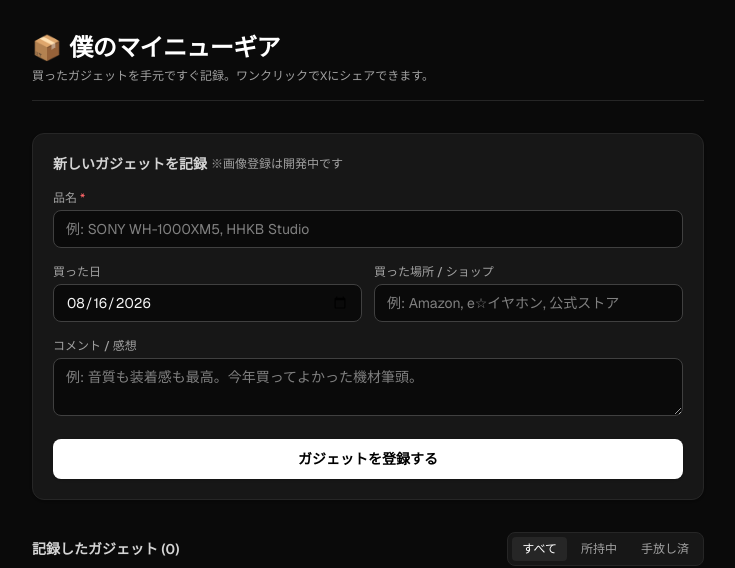
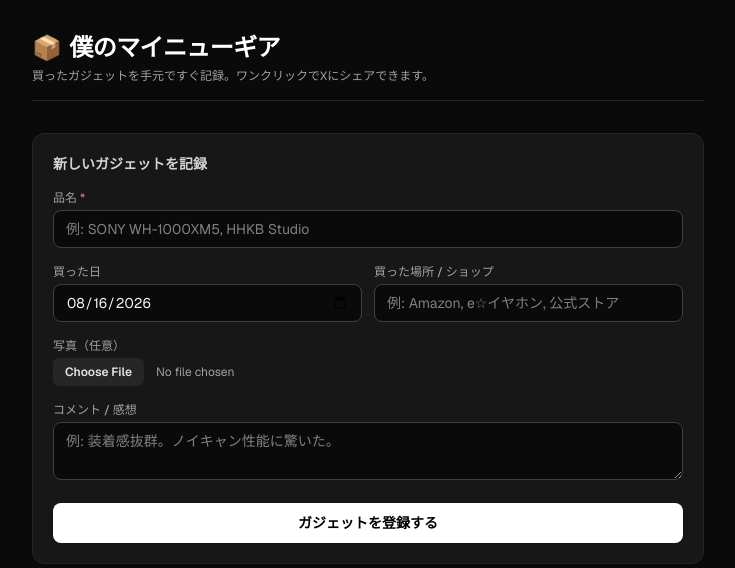
Before and after one commit to amiami/my_new_gear, a Next.js app: page / in a window 1280 px wide. Shown: the top 568 px of the page, without its empty margins (272-1007 px from the left). Built offline with nearby package versions, Linux system fonts and the light colour scheme; no server answers.

Commit message:
feat: 画像登録機能

```diff
--- a/app/page.tsx
+++ b/app/page.tsx
@@ -1,6 +1,7 @@
 "use client";
 
-import { useState, useEffect } from "react";
+import { useState, useEffect, useRef } from "react";
+import { supabase } from "@/lib/supabase";
 
 type Gear = {
   id: string;
@@ -8,6 +9,7 @@ type Gear = {
   boughtAtDate: string;
   boughtLocation: string;
   comment: string;
+  imageUrl?: string;
   isDisposed: boolean;
   createdAt: number;
 };
@@ -20,9 +22,13 @@ export default function MyNewGearApp() {
   );
   const [boughtLocation, setBoughtLocation] = useState("");
   const [comment, setComment] = useState("");
+  const [selectedFile, setSelectedFile] = useState<File | null>(null);
+  const [isUploading, setIsUploading] = useState(false);
   const [filterDisposed, setFilterDisposed] = useState<"all" | "active" | "disposed">("all");
 
-  // LocalStorageから初期読み込み
+  const fileInputRef = useRef<HTMLInputElement>(null);
+
+  // LocalStorageから読み込み
   useEffect(() => {
     const saved = localStorage.getItem("my_new_gears");
     if (saved) {
@@ -34,16 +40,41 @@ export default function MyNewGearApp() {
     }
   }, []);
 
-  // 保存処理
   const saveGears = (newGears: Gear[]) => {
     setGears(newGears);
     localStorage.setItem("my_new_gears", JSON.stringify(newGears));
   };
 
-  // ギア登録
-  const handleSubmit = (e: React.FormEvent) => {
+  // ガジェット登録（画像アップロード含む）
+  const handleSubmit = async (e: React.FormEvent) => {
     e.preventDefault();
     if (!name.trim()) return;
+
+    setIsUploading(true);
+    let uploadedImageUrl = "";
+
+    try {
+      // 画像が選択されている場合はSupabase Storageにアップロード
+      if (selectedFile) {
+        const fileExt = selectedFile.name.split(".").pop();
+        const fileName = `${Date.now()}_${Math.random().toString(36).substring(2, 9)}.${fileExt}`;
+        const filePath = `uploads/${fileName}`;
+
+        const { error: uploadError } = await supabase.storage
+          .from("gear-images")
+          .upload(filePath, selectedFile);
+
+        if (uploadError) {
+          throw uploadError;
+        }
+
+        // 公開URLを取得
+        const { data: publicUrlData } = supabase.storage
+          .from("gear-images")
+          .getPublicUrl(filePath);
+
+        uploadedImageUrl = publicUrlData.publicUrl;
+      }
 
       const newGear: Gear = {
         id: crypto.randomUUID ? crypto.randomUUID() : String(Date.now()),
@@ -51,17 +82,27 @@ export default function MyNewGearApp() {
         boughtAtDate,
         boughtLocation: boughtLocation.trim(),
         comment: comment.trim(),
+        imageUrl: uploadedImageUrl || undefined,
         isDisposed: false,
         createdAt: Date.now(),
       };
 
       saveGears([newGear, ...gears]);
+
+      // フォーム初期化
       setName("");
       setBoughtLocation("");
       setComment("");
+      setSelectedFile(null);
+      if (fileInputRef.current) fileInputRef.current.value = "";
+    } catch (err: any) {
+      console.error("Upload error:", err);
+      alert("画像のアップロードまたは登録に失敗しました: " + err.message);
+    } finally {
+      setIsUploading(false);
+    }
   };
 
-  // 処分・売却トグル
   const toggleDisposed = (id: string) => {
     const updated = gears.map((g) =>
       g.id === id ? { ...g, isDisposed: !g.isDisposed } : g
@@ -69,13 +110,11 @@ export default function MyNewGearApp() {
     saveGears(updated);
   };
 
-  // 削除
   const deleteGear = (id: string) => {
-    if (!window.confirm("このギアの記録を削除しますか？")) return;
+    if (!window.confirm("このガジェットの記録を削除しますか？")) return;
     saveGears(gears.filter((g) => g.id !== id));
   };
 
-  // X（旧Twitter）へシェア
   const shareToX = (gear: Gear) => {
     const textLines = [
       `My new gear... 📦✨`,
@@ -100,7 +139,6 @@ export default function MyNewGearApp() {
   return (
     <div className="min-h-screen bg-neutral-950 text-neutral-100 p-4 md:p-8 font-sans">
       <div className="max-w-2xl mx-auto space-y-8">
-        {/* ヘッダー */}
         <header className="border-b border-neutral-800 pb-4">
           <h1 className="text-2xl font-bold tracking-tight text-white flex items-center gap-2">
             <span>📦</span> 僕のマイニューギア
@@ -112,12 +150,9 @@ export default function MyNewGearApp() {
 
         {/* 登録フォーム */}
         <section className="bg-neutral-900 border border-neutral-800 rounded-xl p-5 shadow-sm">
-          <div className="flex items-center mb-4">
-            <h2 className="text-sm font-semibold text-neutral-300 me-1">
+          <h2 className="text-sm font-semibold text-neutral-300 mb-4">
             新しいガジェットを記録
           </h2>
-            <p className="text-xs text-neutral-400">※画像登録は開発中です</p>
-          </div>
           <form onSubmit={handleSubmit} className="space-y-4">
             <div>
               <label className="block text-xs font-medium text-neutral-400 mb-1">
@@ -159,13 +194,31 @@ export default function MyNewGearApp() {
               </div>
             </div>
 
+            {/* 写真添付 */}
+            <div>
+              <label className="block text-xs font-medium text-neutral-400 mb-1">
+                写真（任意）
+              </label>
+              <input
+                type="file"
+                ref={fileInputRef}
+                accept="image/*"
+                onChange={(e) => {
+                  if (e.target.files && e.target.files[0]) {
+                    setSelectedFile(e.target.files[0]);
+                  }
+                }}
+                className="w-full text-xs text-neutral-400 file:mr-3 file:py-1.5 file:px-3 file:rounded-md file:border-0 file:text-xs file:font-semibold file:bg-neutral-800 file:text-neutral-200 hover:file:bg-neutral-700 cursor-pointer"
+              />
+            </div>
+
             <div>
               <label className="block text-xs font-medium text-neutral-400 mb-1">
                 コメント / 感想
               </label>
               <textarea
                 rows={2}
-                placeholder="例: 音質も装着感も最高。今年買ってよかった機材筆頭。"
+                placeholder="例: 装着感抜群。ノイキャン性能に驚いた。"
                 value={comment}
                 onChange={(e) => setComment(e.target.value)}
                 className="w-full px-3 py-2 bg-neutral-950 border border-neutral-700 rounded-lg text-sm focus:outline-none focus:border-neutral-400"
@@ -174,9 +227,10 @@ export default function MyNewGearApp() {
 
             <button
               type="submit"
-              className="w-full py-2.5 bg-white text-black font-semibold rounded-lg text-sm hover:bg-neutral-200 transition-colors shadow"
+              disabled={isUploading}
+              className="w-full py-2.5 bg-white text-black font-semibold rounded-lg text-sm hover:bg-neutral-200 transition-colors shadow disabled:opacity-50"
             >
-              ガジェットを登録する
+              {isUploading ? "保存・画像アップロード中..." : "ガジェットを登録する"}
             </button>
           </form>
         </section>
@@ -188,7 +242,6 @@ export default function MyNewGearApp() {
               記録したガジェット ({filteredGears.length})
             </h2>
 
-            {/* フィルタータブ */}
             <div className="flex gap-1 bg-neutral-900 p-1 rounded-lg border border-neutral-800 text-xs">
               {(["all", "active", "disposed"] as const).map((mode) => (
                 <button
@@ -215,7 +268,7 @@ export default function MyNewGearApp() {
               {filteredGears.map((gear) => (
                 <div
                   key={gear.id}
-                  className={`p-4 rounded-xl border transition-all ${
+                  className={`p-4 rounded-xl border transition-all flex flex-col gap-3 ${
                     gear.isDisposed
                       ? "bg-neutral-950/60 border-neutral-900 opacity-60"
                       : "bg-neutral-900 border-neutral-800"
@@ -248,13 +301,25 @@ export default function MyNewGearApp() {
                     </button>
                   </div>
 
+                  {/* 登録された画像プレビュー */}
+                  {gear.imageUrl && (
+                    <div className="relative w-full h-48 sm:h-56 bg-neutral-950 rounded-lg overflow-hidden border border-neutral-800">
+                      <img
+                        src={gear.imageUrl}
+                        alt={gear.name}
+                        className="w-full h-full object-cover"
+                        loading="lazy"
+                      />
+                    </div>
+                  )}
+
                   {gear.comment && (
-                    <p className="text-xs text-neutral-300 mt-2.5 bg-neutral-950/50 p-2.5 rounded-lg border border-neutral-800/80 leading-relaxed whitespace-pre-wrap">
+                    <p className="text-xs text-neutral-300 bg-neutral-950/50 p-2.5 rounded-lg border border-neutral-800/80 leading-relaxed whitespace-pre-wrap">
                       {gear.comment}
                     </p>
                   )}
 
-                  <div className="flex items-center justify-between mt-3 pt-2.5 border-t border-neutral-800/60 text-xs text-neutral-400">
+                  <div className="flex items-center justify-between pt-1 border-t border-neutral-800/60 text-xs text-neutral-400">
                     <label className="flex items-center gap-1.5 cursor-pointer hover:text-neutral-200">
                       <input
                         type="checkbox"
--- /dev/null
+++ b/lib/supabase.ts
@@ -0,0 +1,7 @@
+// lib/supabase.ts
+import { createClient } from "@supabase/supabase-js";
+
+const supabaseUrl = process.env.NEXT_PUBLIC_SUPABASE_URL || "";
+const supabaseAnonKey = process.env.NEXT_PUBLIC_SUPABASE_ANON_KEY || "";
+
+export const supabase = createClient(supabaseUrl, supabaseAnonKey);
--- a/package.json
+++ b/package.json
@@ -9,6 +9,7 @@
     "lint": "eslint"
   },
   "dependencies": {
+    "@supabase/supabase-js": "^2.112.3",
     "next": "16.3.1",
     "react": "19.2.8",
     "react-dom": "19.2.8"
```
Also changed, not shown: 1 other file (tests, documents, lock files or other folders). Lines whose indentation alone changed are shown as unchanged.
